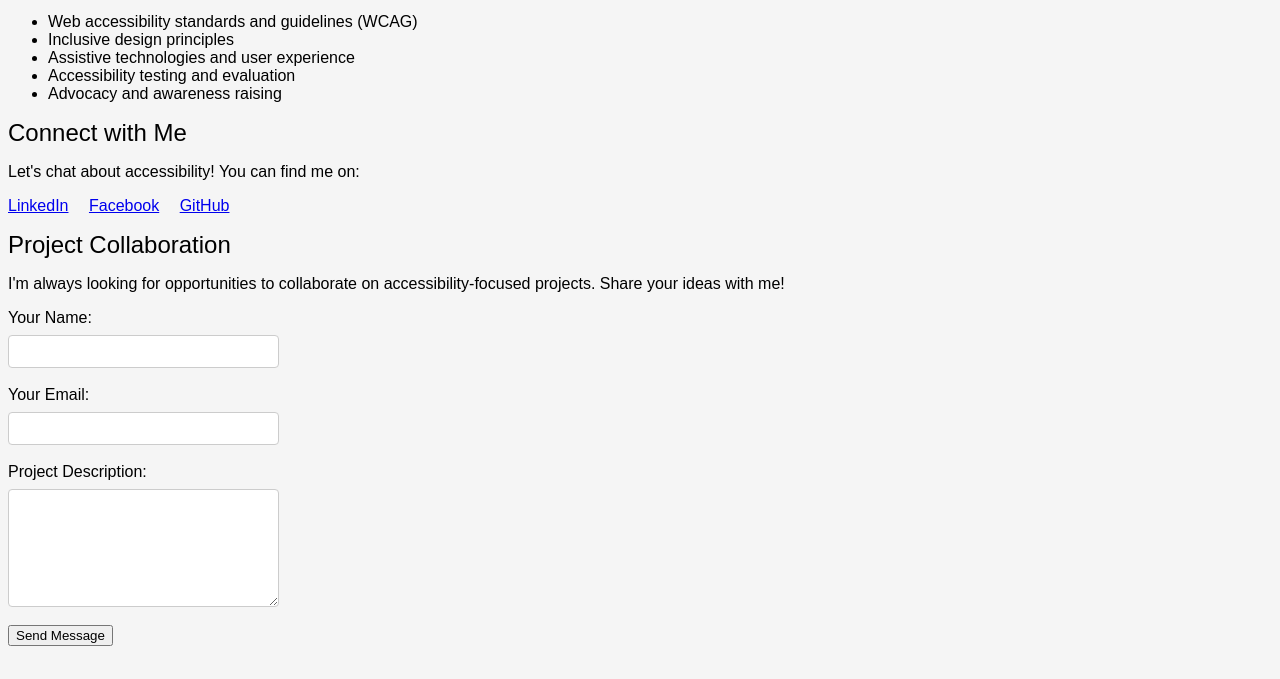
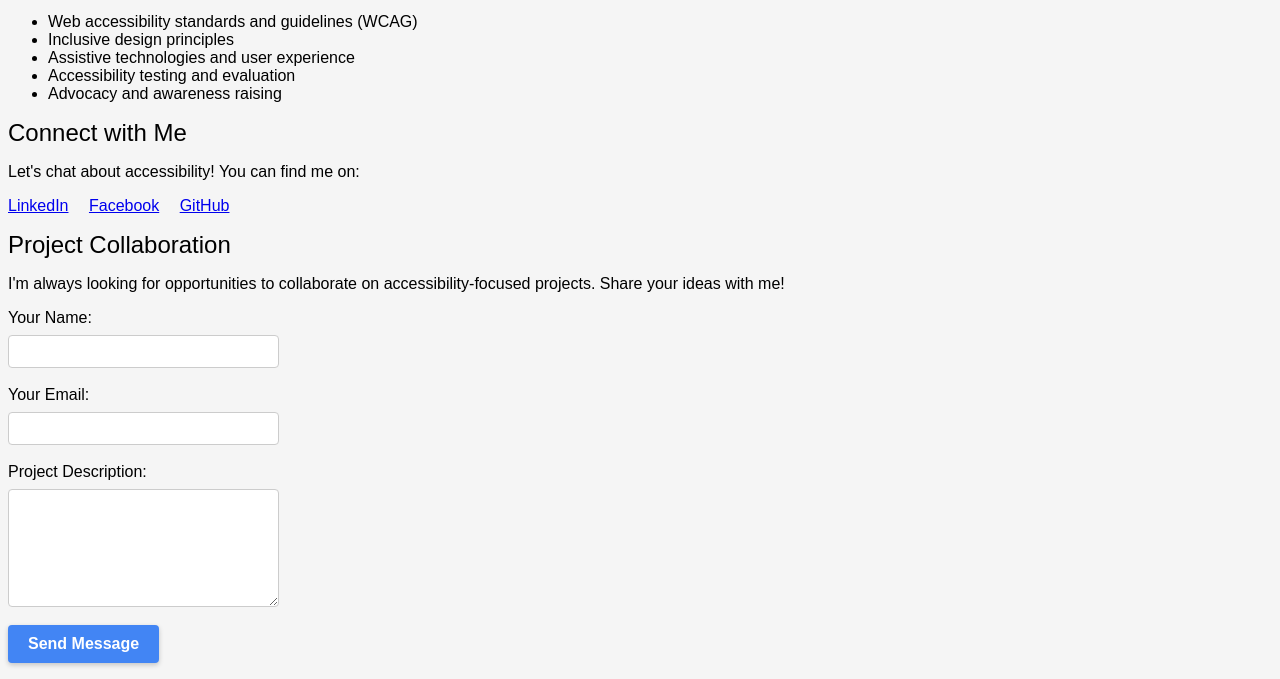
Before and after one commit to Mainul333/Mainul333.github.io, a plain HTML site: page index.html in a window 1280 px wide. Shown: the part 250-929 px from the top of the page. Drawn offline with Linux system fonts and the light colour scheme.

Commit message:
Update style.css

```diff
--- a/style.css
+++ b/style.css
@@ -56,6 +56,17 @@ form textarea {
 }
 
 form button {
-  background-color: #1a73e8
-  font-color: white
+background-color: #4285F4; /* Google blue */
+  color: #ffffff; /* White text */
+  border: none;
+  padding: 10px 20px;
+  font-size: 16px;
+  font-weight: bold;
+  cursor: pointer;
+  border-radius: 4px; /* Rounded corners */
+  box-shadow: 0 2px 5px rgba(0, 0, 0, 0.2); /* Subtle shadow */
+  transition: all 0.2s ease-in-out; /* Smooth hover effect */
 }
+.button:hover {
+  background-color: #3d7af3; /* Darker blue on hover */
+}
```
